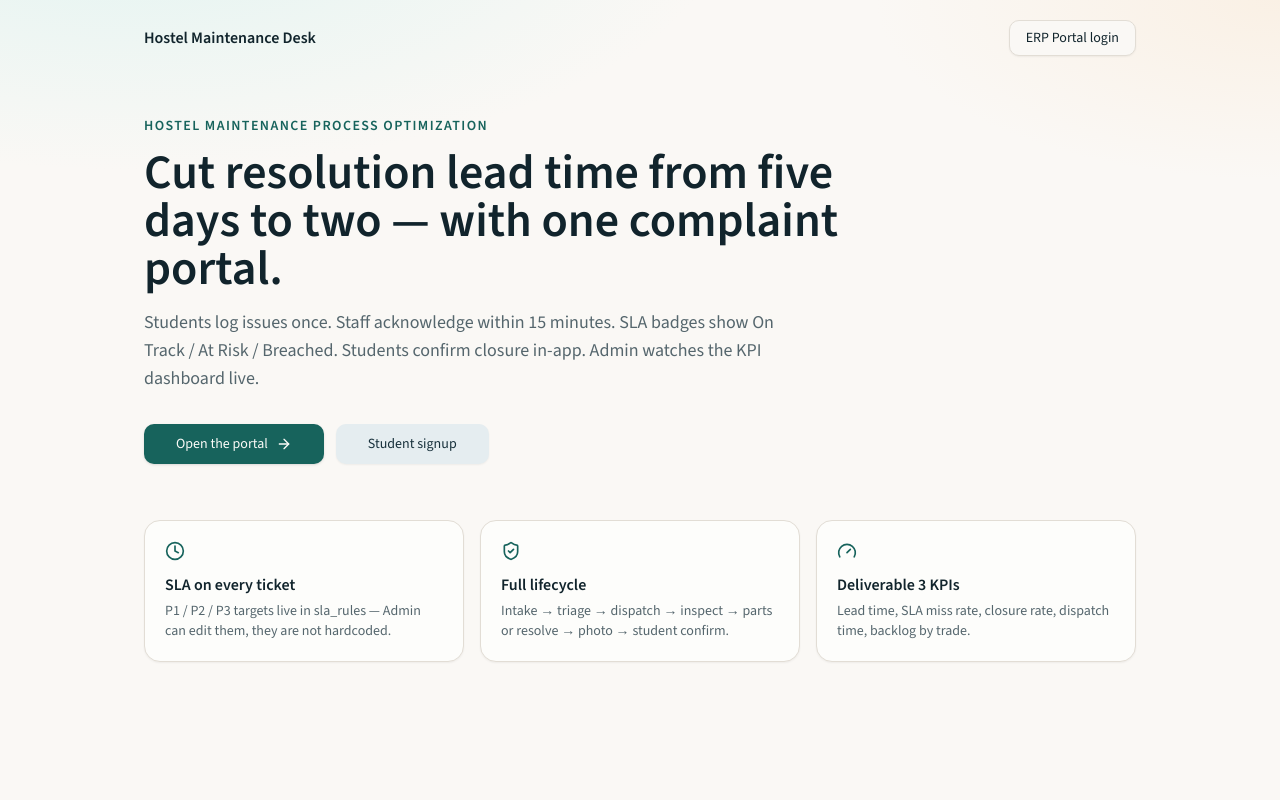
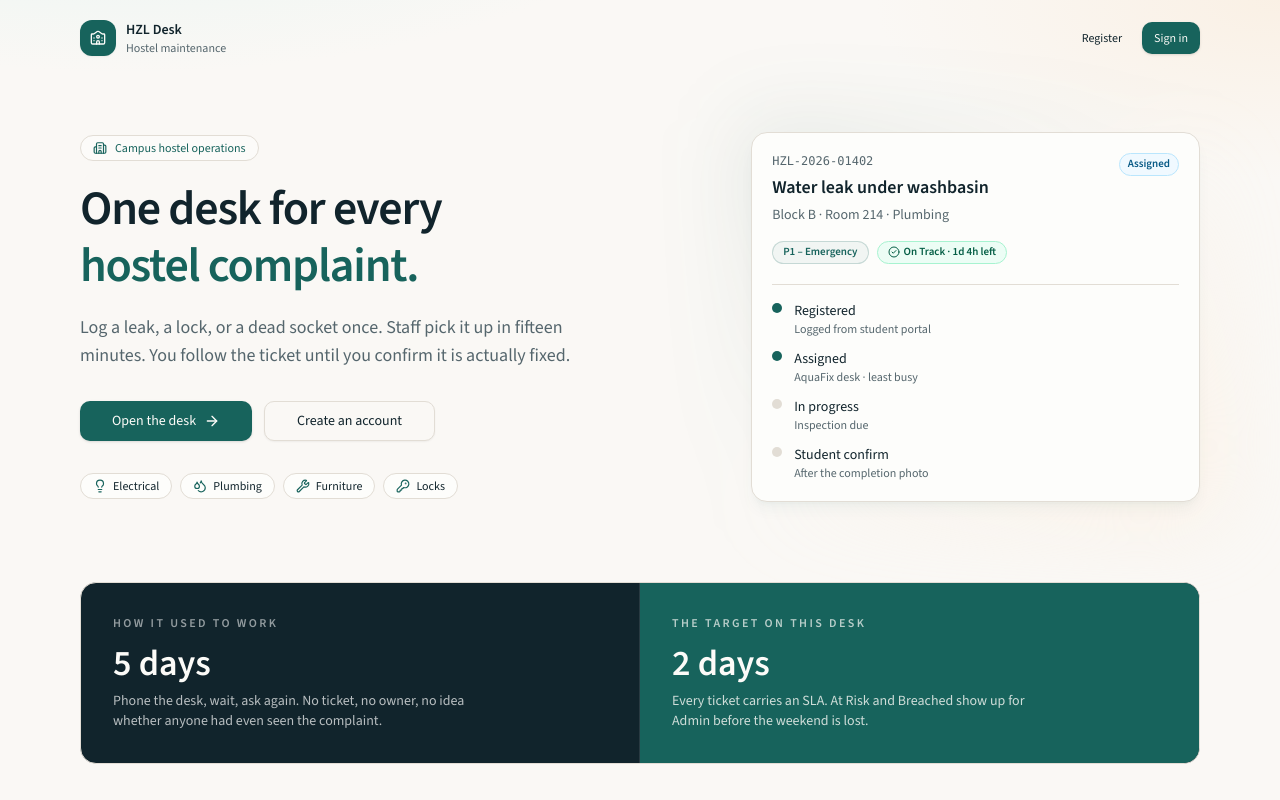
Before and after one commit to mrauf01/Hostel-Maintenance-Process-Optimization, a Next.js app: page / in a window 1280 px wide. Shown: the top 800 px of the page. Built offline with nearby package versions, Linux system fonts and the light colour scheme.

Commit message:
Redesign the landing page hero and replace the three feature cards.
Shorter headline, a sample ticket, 5-day vs 2-day comparison, and a
five-step ticket path instead of SLA / lifecycle / KPI cards.

Co-authored-by: mraufv2 <mraufv2@gmail.com>

```diff
--- a/src/app/layout.tsx
+++ b/src/app/layout.tsx
@@ -11,7 +11,7 @@ const sans = Source_Sans_3({
 export const metadata: Metadata = {
   title: "HZL Desk — Hostel Maintenance",
   description:
-    "Complaint lifecycle for hostel maintenance: intake, auto-triage, dispatch, SLA, confirmation.",
+    "One desk for hostel complaints: log, triage, dispatch, SLA, and student confirmation.",
 };
 
 export default function RootLayout({
--- a/src/app/page.tsx
+++ b/src/app/page.tsx
@@ -1,65 +1,250 @@
 import Link from "next/link";
-import { ArrowRight, Clock, Gauge, ShieldCheck } from "lucide-react";
+import {
+  ArrowRight,
+  Building2,
+  CheckCircle2,
+  Droplets,
+  KeyRound,
+  Lightbulb,
+  University,
+  Wrench,
+} from "lucide-react";
 import { Button } from "@/components/ui/button";
-import { APP_FULL_NAME } from "@/lib/constants";
+import { APP_NAME } from "@/lib/constants";
+import { StatusBadge } from "@/components/status-badge";
+
+const STEPS = [
+  { n: "01", title: "Log it", detail: "Student or desk files one form. Photo optional." },
+  { n: "02", title: "Triage", detail: "Category and P1–P3 come from the SLA matrix." },
+  { n: "03", title: "Dispatch", detail: "Least-busy staff in that trade. 15-minute ack." },
+  { n: "04", title: "Fix", detail: "Inspect, parts, or vendor — with a completion photo." },
+  { n: "05", title: "Confirm", detail: "Student closes it in-app. No more ‘is it done?’" },
+];
+
+const DESKS = [
+  { icon: Lightbulb, name: "Electrical" },
+  { icon: Droplets, name: "Plumbing" },
+  { icon: Wrench, name: "Furniture" },
+  { icon: KeyRound, name: "Locks" },
+];
 
 export default function HomePage() {
   return (
     <div className="min-h-screen">
-      <header className="mx-auto flex max-w-5xl items-center justify-between px-4 py-5">
-        <span className="font-semibold">{APP_FULL_NAME}</span>
-        <Button asChild variant="outline">
-          <Link href="/login">ERP Portal login</Link>
+      <header className="mx-auto flex max-w-6xl items-center justify-between px-4 py-5">
+        <Link href="/" className="flex items-center gap-2.5">
+          <span className="flex h-9 w-9 items-center justify-center rounded-xl bg-primary text-primary-foreground shadow-sm">
+            <University className="h-4 w-4" />
+          </span>
+          <span className="leading-tight">
+            <span className="block text-sm font-semibold">{APP_NAME}</span>
+            <span className="block text-xs text-muted-foreground">
+              Hostel maintenance
+            </span>
+          </span>
+        </Link>
+        <nav className="flex items-center gap-2">
+          <Button asChild variant="ghost" size="sm" className="hidden sm:inline-flex">
+            <Link href="/signup">Register</Link>
           </Button>
+          <Button asChild size="sm">
+            <Link href="/login">Sign in</Link>
+          </Button>
+        </nav>
       </header>
-      <main className="mx-auto max-w-5xl px-4 pb-20 pt-10">
-        <p className="text-sm font-semibold uppercase tracking-widest text-primary">
-          Hostel Maintenance Process Optimization
+
+      <main className="mx-auto max-w-6xl px-4 pb-24">
+        <section className="grid items-center gap-10 pt-8 lg:grid-cols-[1.15fr_0.85fr] lg:gap-16 lg:pt-14">
+          <div>
+            <p className="inline-flex items-center gap-2 rounded-full border bg-card/80 px-3 py-1 text-xs font-medium text-primary">
+              <Building2 className="h-3.5 w-3.5" />
+              Campus hostel operations
             </p>
-        <h1 className="mt-3 max-w-3xl text-4xl font-semibold leading-tight sm:text-5xl">
-          Cut resolution lead time from five days to two — with one complaint
-          portal.
+            <h1 className="mt-5 text-[2.15rem] font-semibold tracking-tight text-foreground sm:text-5xl sm:leading-[1.12]">
+              One desk for every
+              <span className="mt-1 block text-primary">hostel complaint.</span>
             </h1>
-        <p className="mt-4 max-w-2xl text-lg text-muted-foreground">
-          Students log issues once. Staff acknowledge within 15 minutes. SLA
-          badges show On Track / At Risk / Breached. Students confirm closure
-          in-app. Admin watches the KPI dashboard live.
+            <p className="mt-5 max-w-lg text-base leading-relaxed text-muted-foreground sm:text-lg">
+              Log a leak, a lock, or a dead socket once. Staff pick it up in
+              fifteen minutes. You follow the ticket until you confirm it is
+              actually fixed.
             </p>
             <div className="mt-8 flex flex-wrap gap-3">
               <Button asChild size="lg">
                 <Link href="/login">
-              Open the portal <ArrowRight className="h-4 w-4" />
+                  Open the desk <ArrowRight className="h-4 w-4" />
                 </Link>
               </Button>
-          <Button asChild size="lg" variant="secondary">
-            <Link href="/signup">Student signup</Link>
+              <Button asChild size="lg" variant="outline">
+                <Link href="/signup">Create an account</Link>
               </Button>
             </div>
-        <ul className="mt-14 grid gap-4 sm:grid-cols-3">
+            <div className="mt-8 flex flex-wrap gap-2">
+              {DESKS.map((d) => (
+                <span
+                  key={d.name}
+                  className="inline-flex items-center gap-1.5 rounded-full border bg-card px-3 py-1 text-xs font-medium"
+                >
+                  <d.icon className="h-3.5 w-3.5 text-primary" />
+                  {d.name}
+                </span>
+              ))}
+            </div>
+          </div>
+
+          <aside className="relative">
+            <div className="absolute -inset-4 -z-10 rounded-[2rem] bg-gradient-to-br from-primary/10 via-transparent to-accent/60 blur-2xl" />
+            <div className="rounded-2xl border bg-card p-5 shadow-lg shadow-primary/5">
+              <div className="flex items-start justify-between gap-3">
+                <div>
+                  <p className="font-mono text-xs text-muted-foreground">
+                    HZL-2026-01402
+                  </p>
+                  <h2 className="mt-1 text-lg font-semibold">
+                    Water leak under washbasin
+                  </h2>
+                  <p className="mt-1 text-sm text-muted-foreground">
+                    Block B · Room 214 · Plumbing
+                  </p>
+                </div>
+                <StatusBadge status="assigned" />
+              </div>
+              <div className="mt-4 flex flex-wrap gap-2">
+                <span className="rounded-full border border-primary/20 bg-primary/5 px-2.5 py-0.5 text-[11px] font-semibold text-primary">
+                  P1 – Emergency
+                </span>
+                <span className="inline-flex items-center gap-1 rounded-full border border-emerald-200 bg-emerald-50 px-2.5 py-0.5 text-[11px] font-semibold text-emerald-800">
+                  <CheckCircle2 className="h-3 w-3" />
+                  On Track · 1d 4h left
+                </span>
+              </div>
+              <ol className="mt-5 space-y-3 border-t pt-4">
+                {[
+                  { t: "Registered", d: "Logged from student portal", on: true },
+                  { t: "Assigned", d: "AquaFix desk · least busy", on: true },
+                  { t: "In progress", d: "Inspection due", on: false },
+                  { t: "Student confirm", d: "After the completion photo", on: false },
+                ].map((s) => (
+                  <li key={s.t} className="flex gap-3">
+                    <span
+                      className={`mt-0.5 h-2.5 w-2.5 shrink-0 rounded-full ${
+                        s.on ? "bg-primary" : "bg-border"
+                      }`}
+                    />
+                    <div>
+                      <p className="text-sm font-medium">{s.t}</p>
+                      <p className="text-xs text-muted-foreground">{s.d}</p>
+                    </div>
+                  </li>
+                ))}
+              </ol>
+            </div>
+          </aside>
+        </section>
+
+        <section className="mt-20 overflow-hidden rounded-2xl border bg-foreground text-primary-foreground">
+          <div className="grid sm:grid-cols-2">
+            <div className="border-b border-white/10 p-8 sm:border-b-0 sm:border-r">
+              <p className="text-xs font-semibold uppercase tracking-[0.2em] text-white/55">
+                How it used to work
+              </p>
+              <p className="mt-3 text-4xl font-semibold tabular-nums">5 days</p>
+              <p className="mt-2 max-w-sm text-sm text-white/70">
+                Phone the desk, wait, ask again. No ticket, no owner, no idea
+                whether anyone had even seen the complaint.
+              </p>
+            </div>
+            <div className="bg-primary p-8">
+              <p className="text-xs font-semibold uppercase tracking-[0.2em] text-primary-foreground/70">
+                The target on this desk
+              </p>
+              <p className="mt-3 text-4xl font-semibold tabular-nums">2 days</p>
+              <p className="mt-2 max-w-sm text-sm text-primary-foreground/80">
+                Every ticket carries an SLA. At Risk and Breached show up for
+                Admin before the weekend is lost.
+              </p>
+            </div>
+          </div>
+        </section>
+
+        <section className="mt-20">
+          <p className="text-sm font-semibold text-primary">From log to close</p>
+          <h2 className="mt-1 text-2xl font-semibold tracking-tight sm:text-3xl">
+            The ticket does not disappear into a register.
+          </h2>
+          <ol className="mt-8 grid gap-px overflow-hidden rounded-2xl border bg-border sm:grid-cols-5">
+            {STEPS.map((s) => (
+              <li key={s.n} className="bg-card p-5">
+                <span className="font-mono text-xs text-primary">{s.n}</span>
+                <h3 className="mt-2 font-semibold">{s.title}</h3>
+                <p className="mt-1 text-sm leading-snug text-muted-foreground">
+                  {s.detail}
+                </p>
+              </li>
+            ))}
+          </ol>
+        </section>
+
+        <section className="mt-20 grid gap-8 lg:grid-cols-2 lg:items-start">
+          <div>
+            <p className="text-sm font-semibold text-primary">Who uses it</p>
+            <h2 className="mt-1 text-2xl font-semibold tracking-tight sm:text-3xl">
+              Same portal. Different queues.
+            </h2>
+            <p className="mt-3 text-sm leading-relaxed text-muted-foreground">
+              Register with the role you actually do. Admin activates the
+              account before the dashboard unlocks.
+            </p>
+          </div>
+          <ul className="divide-y rounded-2xl border bg-card">
             {[
               {
-              icon: Clock,
-              title: "SLA on every ticket",
-              body: "P1 / P2 / P3 targets live in sla_rules — Admin can edit them, they are not hardcoded.",
+                role: "Student",
+                line: "File a complaint, flag urgent, confirm the fix.",
               },
               {
-              icon: ShieldCheck,
-              title: "Full lifecycle",
-              body: "Intake → triage → dispatch → inspect → parts or resolve → photo → student confirm.",
+                role: "Trade desks",
+                line: "Electrical, plumbing, furniture, locks, and walk-in logging.",
               },
               {
-              icon: Gauge,
-              title: "Deliverable 3 KPIs",
-              body: "Lead time, SLA miss rate, closure rate, dispatch time, backlog by trade.",
+                role: "Student Coordinator",
+                line: "Grievance queue for urgent and escalated tickets.",
               },
-          ].map((f) => (
-            <li key={f.title} className="rounded-2xl border bg-card p-5 shadow-sm">
-              <f.icon className="h-5 w-5 text-primary" />
-              <h2 className="mt-3 font-semibold">{f.title}</h2>
-              <p className="mt-1 text-sm text-muted-foreground">{f.body}</p>
+              {
+                role: "Admin",
+                line: "All tickets, SLA edits, staff, vendors, and KPIs.",
+              },
+            ].map((r) => (
+              <li
+                key={r.role}
+                className="flex flex-col gap-0.5 px-5 py-4 sm:flex-row sm:items-baseline sm:justify-between sm:gap-6"
+              >
+                <span className="text-sm font-semibold">{r.role}</span>
+                <span className="text-sm text-muted-foreground sm:text-right">
+                  {r.line}
+                </span>
               </li>
             ))}
           </ul>
+        </section>
+
+        <section className="mt-20 rounded-2xl border bg-card px-6 py-10 text-center sm:px-12">
+          <h2 className="text-2xl font-semibold tracking-tight">
+            Ready to log the first ticket?
+          </h2>
+          <p className="mx-auto mt-2 max-w-md text-sm text-muted-foreground">
+            Sign in if you already have an account. New staff and students wait
+            for Admin approval.
+          </p>
+          <div className="mt-6 flex flex-wrap justify-center gap-3">
+            <Button asChild size="lg">
+              <Link href="/login">Sign in</Link>
+            </Button>
+            <Button asChild size="lg" variant="outline">
+              <Link href="/signup">Register</Link>
+            </Button>
+          </div>
+        </section>
       </main>
     </div>
   );
```
Lines whose indentation alone changed are shown as unchanged.
